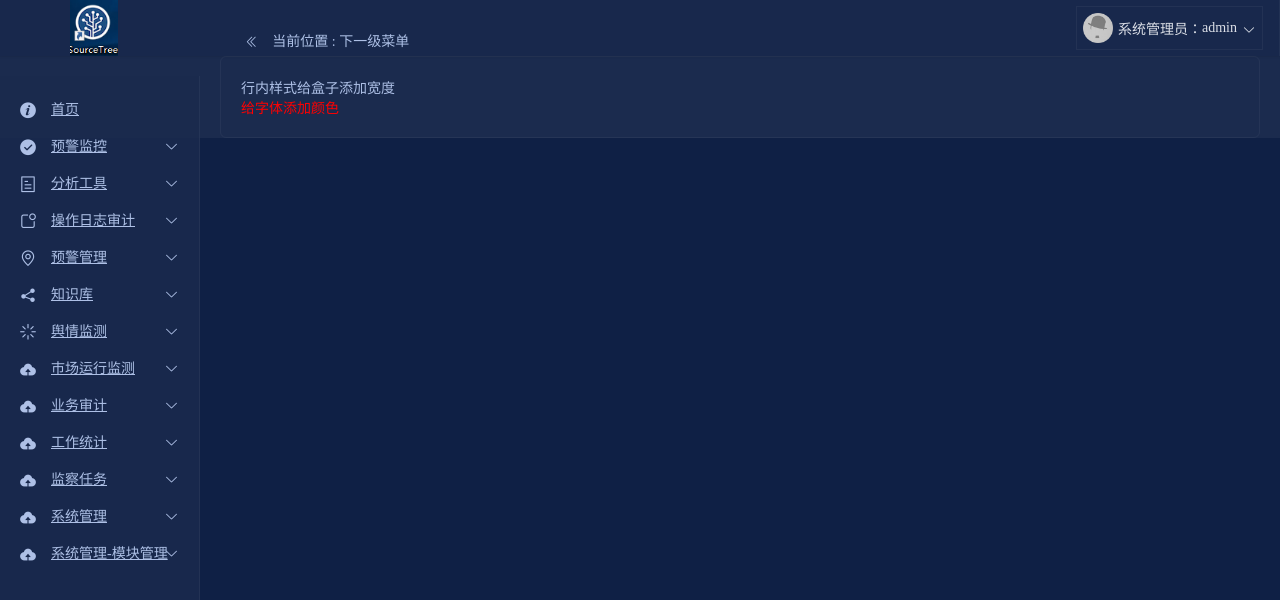
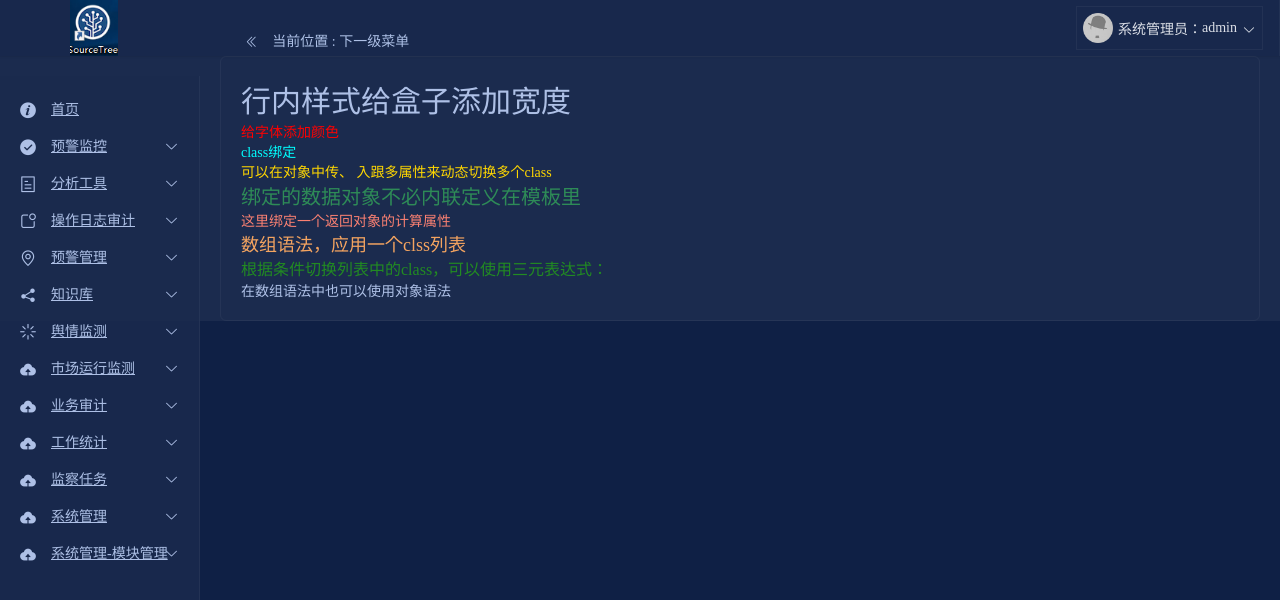
Before and after one commit to zghgit/template-vue-cli-2018-10, a Vue app: page /#/classStyle in a window 1280 px wide. Shown: the top 600 px of the page. Built offline with nearby package versions, Linux system fonts and the light colour scheme.

Commit message:
class与style绑定

```diff
--- a/src/components/homePageVUE/classStyle.vue
+++ b/src/components/homePageVUE/classStyle.vue
@@ -1,14 +1,15 @@
 <template>
   <div class="class-style">
-<div :style="{width:sideWidth + 'px'}">行内样式给盒子添加宽度</div>
-<div :style="{color: reds}">给字体添加颜色</div>
- <div>
-
-
-
-
- </div>
-
+    <div :style="{width:sideWidth +  `px`, fontSize: fontSizes + `px`}">行内样式给盒子添加宽度</div>
+    <div :style="{color: reds}">给字体添加颜色</div>
+    <div :class="{acd:ssdsd}">class绑定</div>
+    <div :class="{acd1:ssdsd2, 'asd2': hasEeero}">可以在对象中传、
+      入跟多属性来动态切换多个class</div>
+    <div :class="classObject">绑定的数据对象不必内联定义在模板里</div>
+    <div :class="classObject1">这里绑定一个返回对象的计算属性</div>
+    <div :class="[activeClass2, activeClass3]">数组语法，应用一个clss列表</div>
+    <div :class="[isactive4 ? `activeClass4` :`error3`, `error3`]">根据条件切换列表中的class，可以使用三元表达式：</div>
+    <div :class="[{activeClass5 : isactive5}, `errorClass5`]">在数组语法中也可以使用对象语法</div>
 
   </div>
 </template>
@@ -20,19 +21,70 @@ export default {
   mixins: [],
   data() {
     return {
-      sideWidth: "300",
-      reds: "red"
+      sideWidth: "800",
+      fontSizes: 30,
+      reds: "red",
+      ssdsd: true,
+      ssdsd2: false,
+      hasEeero: true,
+      classObject: {
+        active: true,
+        "text-danger": true
+      },
+      isActive: true,
+      error: null,
+      activeClass2: "active2",
+      activeClass3: "active3",
+      isactive4: true,
+      isactive5: false
     };
   },
-  computed: {},
+  computed: {
+    classObject1: function() {
+      return {
+        active1: this.isActive && !this.error,
+        "text-danger1": this.error && !this.error.type === "false"
+      };
+    }
+  },
   watch: {},
   methods: {},
   created() {},
-  mounted() {},
+  mounted() {
+    console.log(this.error);
+  },
   beforeDestroy() {}
 };
 </script>
 
 <style lang="less" scoped>
 // @import url("./assets/style/common.less");
+.acd,
+.acd1 {
+  color: aqua;
+}
+.asd2 {
+  color: gold;
+}
+.active {
+  font-size: 20px;
+}
+.text-danger {
+  color: seagreen;
+}
+.active1 {
+  color: salmon;
+}
+.active2 {
+  color: sandybrown;
+}
+.active3 {
+  font-size: 18px;
+}
+.activeClass4 {
+  color: forestgreen;
+}
+.error3 {
+  font-size: 16px;
+}
 </style>
--- /dev/null
+++ b/src/components/homePageVUE/conditionalRendering.vue
@@ -0,0 +1,26 @@
+<template>
+  <div>
+
+  </div>
+</template>
+<script>
+export default {
+  name: "",
+  props: {},
+  components: {},
+  mixins: [],
+  data() {
+    return {
+      dd: ""
+    };
+  },
+  computed: {},
+  watch: {},
+  methods: {},
+  created() {},
+  mounted() {},
+  beforeDestroy() {}
+};
+</script>
+<style lang="less" scoped>
+</style>
--- a/src/router/homePage/index.js
+++ b/src/router/homePage/index.js
@@ -15,11 +15,13 @@ const homePageRouter = {
                 require(['@/components/homePageVUE/classStyle.vue'], resolve)
             }
         },
-        // {
-        //     path: '',
-        //     name: '',
-        //     component: function () {}
-        // },
+        {
+            path: '/conditionalRendering',
+            name: '条件渲染',
+            component: function (resolve) {
+                require(['@/components/homePageVUE/conditionalRendering.vue'], resolve)
+            }
+        },
         // {
         //     paht: '',
         //     name: '',
--- a/src/views/homePage.vue
+++ b/src/views/homePage.vue
@@ -34,8 +34,8 @@ export default {
           label: "Class 与 Style 绑定"
         },
         {
-          router: "/77",
-          label: "Class 与 Style 绑定"
+          router: "/conditionalRendering",
+          label: "条件渲染"
         },
         {
           router: "",
```
